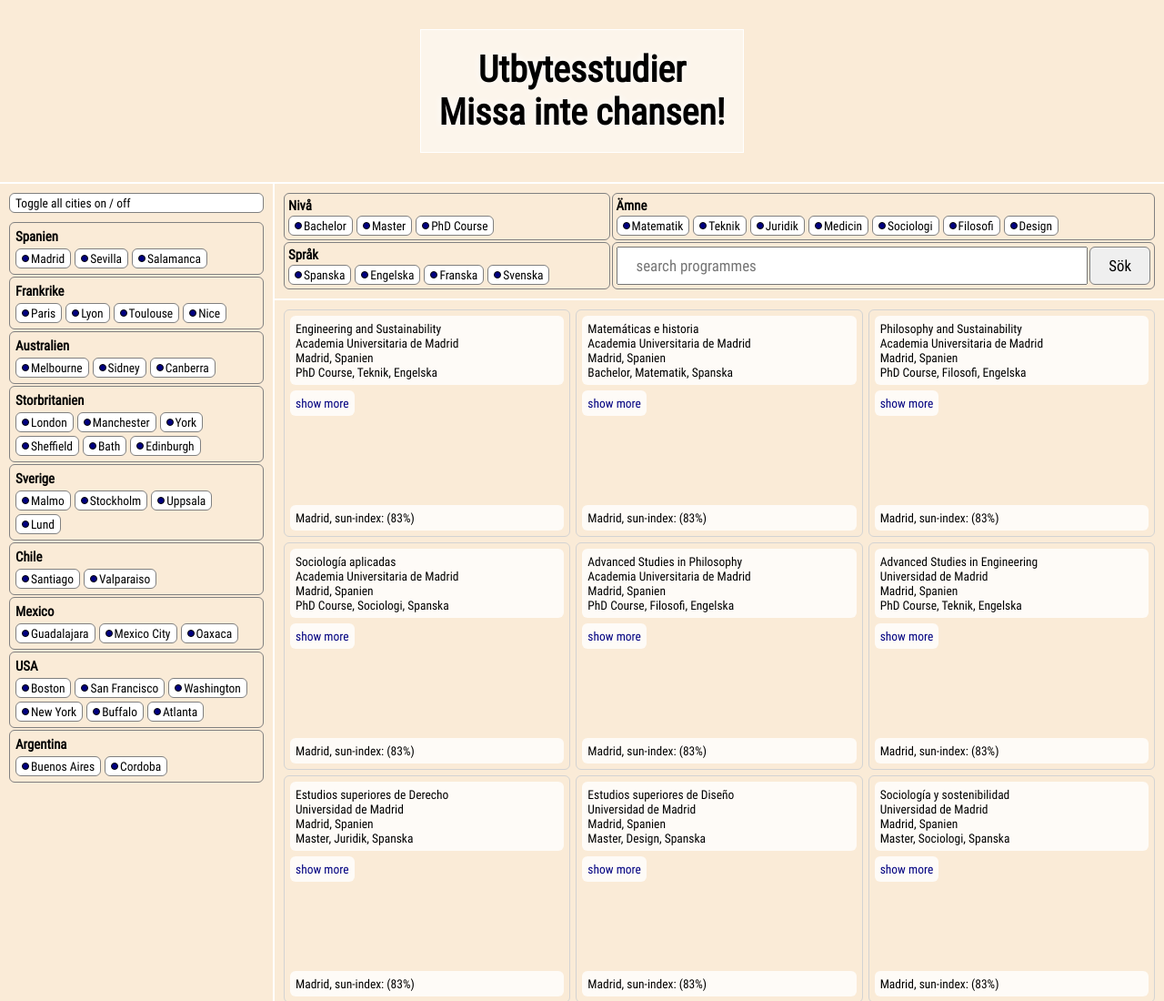
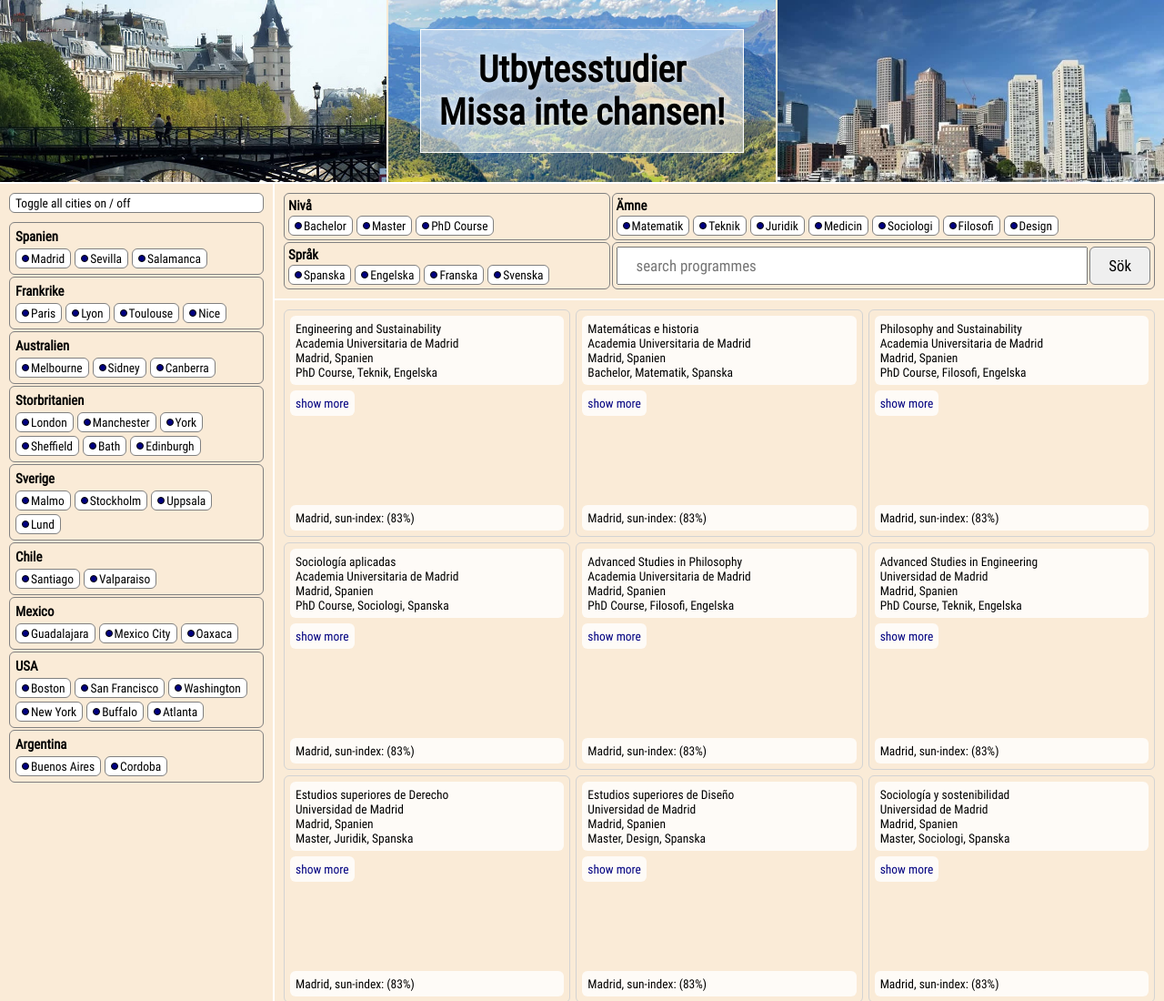
Before and after one commit to lodacke/ProjektDU2-1, a plain HTML site: page index.html in a window 1280 px wide. Shown: the top 1100 px of the page at 91% size. Drawn offline with Linux system fonts and the light colour scheme; the site is published under a folder, as on GitHub Pages, so addresses that start at the root find nothing.

Commit message:
updated background for header

```diff
--- a/css/index.css
+++ b/css/index.css
@@ -87,16 +87,16 @@ body {
 }
 
 #top_images> :nth-child(1) {
-  background-image: url("/media/geo_images/france_normal_1.jpg");
+  background-image: url("../media/geo_images/france_normal_1.jpg");
   background-position: center;
 }
 
 #top_images > :nth-child(2){
-  background-image: url("/media/geo_images/france_normal_3.jpg");
+  background-image: url("../media/geo_images/france_normal_3.jpg");
 }
 
 #top_images > :nth-child(3){
-  background-image: url("/media/geo_images/boston_normal_2.jpg");
+  background-image: url("../media/geo_images/boston_normal_2.jpg");
 }
 
 
```
